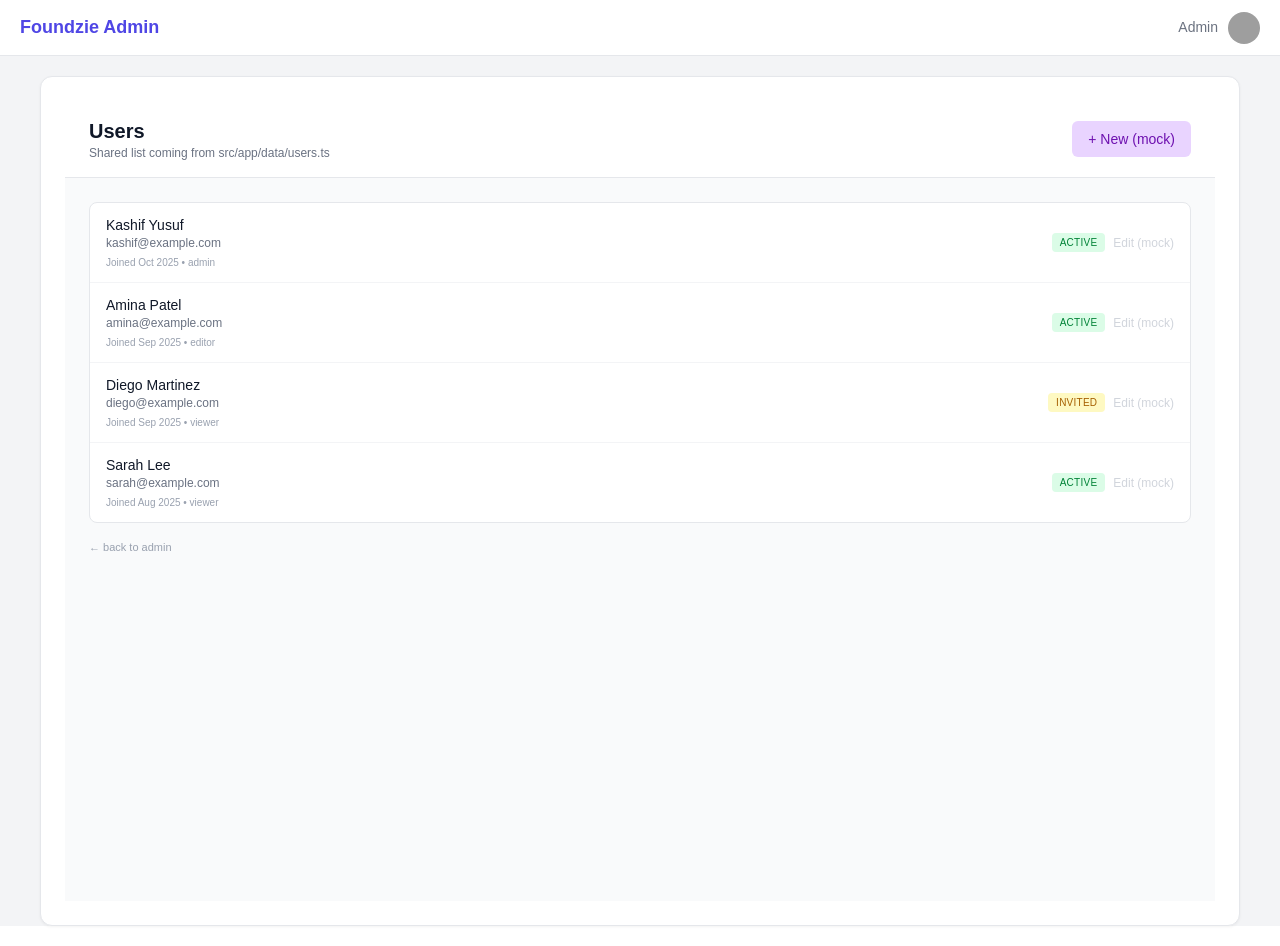
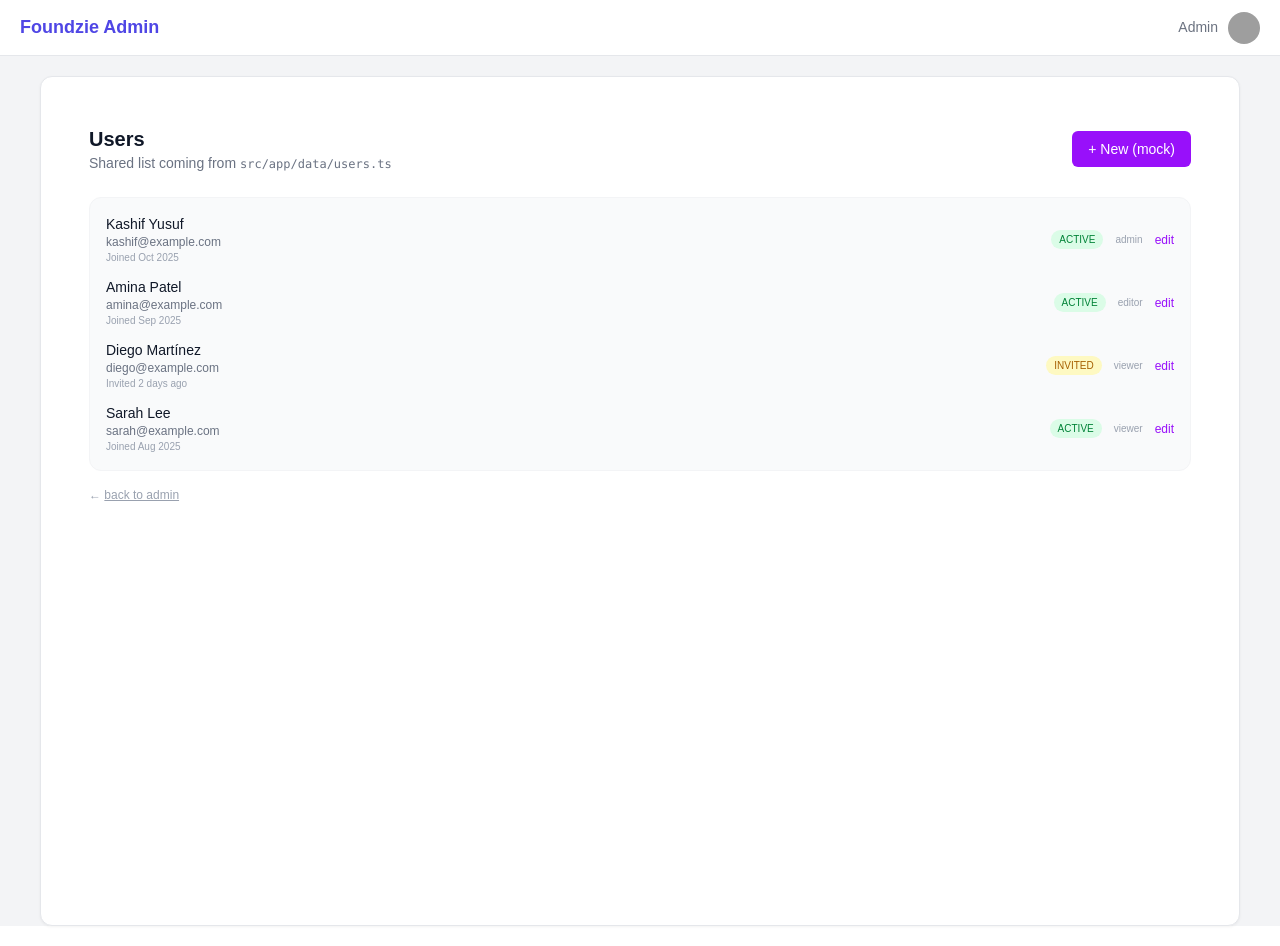
Before and after one commit to Foundzie/foundzie-v2, a Next.js app: page /admin/users in a window 1280 px wide. Built offline with nearby package versions, Linux system fonts and the light colour scheme; grey boxes are pictures that could not be loaded.

Commit message:
Add admin user create and edit mock pages

```diff
--- /dev/null
+++ b/src/app/admin/users/[id]/page.tsx
@@ -0,0 +1,90 @@
+// src/app/admin/users/[id]/page.tsx
+import Link from 'next/link';
+import mockUsers from '@/app/data/users';
+
+interface PageProps {
+  params: { id: string };
+}
+
+export default function AdminEditUserPage({ params }: PageProps) {
+  const user = mockUsers.find((u) => u.id === params.id);
+
+  if (!user) {
+    return (
+      <main className="min-h-screen bg-white px-6 py-6">
+        <p className="text-sm text-red-500 mb-4">User not found.</p>
+        <Link href="/admin/users" className="text-xs text-gray-400">
+          ← back to users
+        </Link>
+      </main>
+    );
+  }
+
+  return (
+    <main className="min-h-screen bg-white px-6 py-6">
+      <Link href="/admin/users" className="text-xs text-gray-400 mb-4 inline-block">
+        ← back to users
+      </Link>
+
+      <h1 className="text-xl font-semibold text-gray-900 mb-2">
+        Edit user: {user.name}
+      </h1>
+      <p className="text-sm text-gray-500 mb-6">
+        This matches our mock data stored in <code className="text-xs">src/app/data/users.ts</code>.
+      </p>
+
+      <form className="space-y-4 bg-gray-50 border border-gray-100 rounded-xl p-5 max-w-md">
+        <div>
+          <label className="block text-xs text-gray-500 mb-1">Name</label>
+          <input
+            type="text"
+            defaultValue={user.name}
+            className="w-full border border-gray-200 rounded-md px-3 py-2 text-sm"
+            required
+          />
+        </div>
+
+        <div>
+          <label className="block text-xs text-gray-500 mb-1">Email</label>
+          <input
+            type="email"
+            defaultValue={user.email}
+            className="w-full border border-gray-200 rounded-md px-3 py-2 text-sm"
+            required
+          />
+        </div>
+
+        <div>
+          <label className="block text-xs text-gray-500 mb-1">Role</label>
+          <select
+            defaultValue={user.role}
+            className="w-full border border-gray-200 rounded-md px-3 py-2 text-sm bg-white"
+          >
+            <option value="admin">Admin</option>
+            <option value="editor">Editor</option>
+            <option value="viewer">Viewer</option>
+          </select>
+        </div>
+
+        <div>
+          <label className="block text-xs text-gray-500 mb-1">Status</label>
+          <select
+            defaultValue={user.status}
+            className="w-full border border-gray-200 rounded-md px-3 py-2 text-sm bg-white"
+          >
+            <option value="active">Active</option>
+            <option value="invited">Invited</option>
+            <option value="disabled">Disabled</option>
+          </select>
+        </div>
+
+        <button
+          type="submit"
+          className="bg-purple-600 text-white text-sm px-4 py-2 rounded-md"
+        >
+          Save (mock)
+        </button>
+      </form>
+    </main>
+  );
+}
--- /dev/null
+++ b/src/app/admin/users/new/page.tsx
@@ -0,0 +1,70 @@
+// src/app/admin/users/new/page.tsx
+import Link from 'next/link';
+
+export default function AdminNewUserPage() {
+  return (
+    <main className="min-h-screen bg-white px-6 py-6">
+      <Link href="/admin/users" className="text-xs text-gray-400 mb-4 inline-block">
+        ← back to users
+      </Link>
+
+      <h1 className="text-xl font-semibold text-gray-900 mb-2">New user</h1>
+      <p className="text-sm text-gray-500 mb-6">
+        This is a mock form for now. In a real app we would POST to an API.
+      </p>
+
+      <form className="space-y-4 bg-gray-50 border border-gray-100 rounded-xl p-5 max-w-md">
+        <div>
+          <label className="block text-xs text-gray-500 mb-1">Name</label>
+          <input
+            type="text"
+            defaultValue=""
+            className="w-full border border-gray-200 rounded-md px-3 py-2 text-sm"
+            required
+          />
+        </div>
+
+        <div>
+          <label className="block text-xs text-gray-500 mb-1">Email</label>
+          <input
+            type="email"
+            defaultValue=""
+            className="w-full border border-gray-200 rounded-md px-3 py-2 text-sm"
+            required
+          />
+        </div>
+
+        <div>
+          <label className="block text-xs text-gray-500 mb-1">Role</label>
+          <select
+            defaultValue="viewer"
+            className="w-full border border-gray-200 rounded-md px-3 py-2 text-sm bg-white"
+          >
+            <option value="admin">Admin</option>
+            <option value="editor">Editor</option>
+            <option value="viewer">Viewer</option>
+          </select>
+        </div>
+
+        <div>
+          <label className="block text-xs text-gray-500 mb-1">Status</label>
+          <select
+            defaultValue="active"
+            className="w-full border border-gray-200 rounded-md px-3 py-2 text-sm bg-white"
+          >
+            <option value="active">Active</option>
+            <option value="invited">Invited</option>
+            <option value="disabled">Disabled</option>
+          </select>
+        </div>
+
+        <button
+          type="submit"
+          className="bg-purple-600 text-white text-sm px-4 py-2 rounded-md"
+        >
+          Save (mock)
+        </button>
+      </form>
+    </main>
+  );
+}
--- a/src/app/admin/users/page.tsx
+++ b/src/app/admin/users/page.tsx
@@ -1,70 +1,60 @@
 // src/app/admin/users/page.tsx
-import Link from "next/link";
-import { mockUsers } from "@/app/data/users";
+import Link from 'next/link';
+import mockUsers from '@/app/data/users';
 
 export default function AdminUsersPage() {
   return (
-    <main className="min-h-screen bg-gray-50">
-      {/* header */}
-      <header className="w-full bg-white border-b border-gray-200 px-6 py-4 flex items-center justify-between">
+    <main className="min-h-screen bg-white px-6 py-6">
+      <header className="flex items-center justify-between mb-6">
         <div>
           <h1 className="text-xl font-semibold text-gray-900">Users</h1>
-          <p className="text-xs text-gray-500">
-            Shared list coming from src/app/data/users.ts
+          <p className="text-sm text-gray-500">
+            Shared list coming from <code className="text-xs">src/app/data/users.ts</code>
           </p>
         </div>
-        {/* we won't actually create users, so keep this fake */}
-        <button className="bg-purple-200 text-purple-800 text-sm px-4 py-2 rounded-md cursor-not-allowed">
+        <Link
+          href="/admin/users/new"
+          className="bg-purple-600 text-white text-sm px-4 py-2 rounded-md"
+        >
           + New (mock)
-        </button>
+        </Link>
       </header>
 
-      {/* list */}
-      <section className="px-6 py-6">
-        <div className="bg-white border border-gray-200 rounded-lg">
-          <ul className="divide-y divide-gray-100">
-            {mockUsers.map((user) => (
-              <li
-                key={user.id}
-                className="flex items-center justify-between px-4 py-3"
+      <section className="bg-gray-50 border border-gray-100 rounded-xl p-4 space-y-3">
+        {mockUsers.map((u) => (
+          <div key={u.id} className="flex items-center justify-between">
+            <div>
+              <p className="text-sm font-medium text-gray-900">{u.name}</p>
+              <p className="text-xs text-gray-500">{u.email}</p>
+              <p className="text-[10px] text-gray-400">{u.joined}</p>
+            </div>
+            <div className="flex items-center gap-3">
+              <span
+                className={`text-[10px] px-2 py-0.5 rounded-full ${
+                  u.status === 'active'
+                    ? 'bg-green-100 text-green-700'
+                    : u.status === 'invited'
+                    ? 'bg-yellow-100 text-yellow-700'
+                    : 'bg-gray-100 text-gray-500'
+                }`}
               >
-                <div>
-                  <p className="text-sm font-medium text-gray-900">
-                    {user.name}
-                  </p>
-                  <p className="text-xs text-gray-500">{user.email}</p>
-                  <p className="text-[10px] text-gray-400 mt-1">
-                    Joined {user.joined} • {user.role}
-                  </p>
-                </div>
-                <div className="flex items-center gap-2">
-                  <span
-                    className={
-                      "text-[10px] uppercase tracking-wide px-2 py-[2px] rounded " +
-                      (user.status === "active"
-                        ? "bg-green-100 text-green-700"
-                        : user.status === "invited"
-                        ? "bg-yellow-100 text-yellow-700"
-                        : "bg-red-100 text-red-700")
-                    }
-                  >
-                    {user.status}
-                  </span>
-                  {/* in a real app this would go to /admin/users/[id] */}
-                  <span className="text-xs text-gray-300">Edit (mock)</span>
-                </div>
-              </li>
-            ))}
-          </ul>
-        </div>
+                {u.status.toUpperCase()}
+              </span>
+              <span className="text-[10px] text-gray-400">{u.role}</span>
+              <Link
+                href={`/admin/users/${u.id}`}
+                className="text-xs text-purple-600 hover:underline"
+              >
+                edit
+              </Link>
+            </div>
+          </div>
+        ))}
+      </section>
 
-        <Link
-          href="/admin"
-          className="inline-block mt-4 text-[11px] text-gray-400 hover:text-gray-600"
-        >
-          ← back to admin
-        </Link>
-      </section>
+      <p className="text-xs text-gray-400 mt-4">
+        ← <Link href="/admin" className="underline">back to admin</Link>
+      </p>
     </main>
   );
 }
--- a/src/app/data/users.ts
+++ b/src/app/data/users.ts
@@ -1,45 +1,50 @@
 // src/app/data/users.ts
+
+export type UserStatus = 'active' | 'invited' | 'disabled';
+export type UserRole = 'admin' | 'editor' | 'viewer';
 
 export interface AdminUser {
   id: string;
   name: string;
   email: string;
-  status: "active" | "invited" | "suspended";
-  joined: string; // e.g. "Oct 2025"
-  role: "admin" | "editor" | "viewer";
+  role: UserRole;
+  status: UserStatus;
+  joined: string; // nice-to-have text like "Joined Oct 2025"
 }
 
-export const mockUsers: AdminUser[] = [
+const mockUsers: AdminUser[] = [
   {
-    id: "1",
-    name: "Kashif Yusuf",
-    email: "kashif@example.com",
-    status: "active",
-    joined: "Oct 2025",
-    role: "admin",
+    id: '1',
+    name: 'Kashif Yusuf',
+    email: 'kashif@example.com',
+    role: 'admin',
+    status: 'active',
+    joined: 'Joined Oct 2025',
   },
   {
-    id: "2",
-    name: "Amina Patel",
-    email: "amina@example.com",
-    status: "active",
-    joined: "Sep 2025",
-    role: "editor",
+    id: '2',
+    name: 'Amina Patel',
+    email: 'amina@example.com',
+    role: 'editor',
+    status: 'active',
+    joined: 'Joined Sep 2025',
   },
   {
-    id: "3",
-    name: "Diego Martinez",
-    email: "diego@example.com",
-    status: "invited",
-    joined: "Sep 2025",
-    role: "viewer",
+    id: '3',
+    name: 'Diego Martínez',
+    email: 'diego@example.com',
+    role: 'viewer',
+    status: 'invited',
+    joined: 'Invited 2 days ago',
   },
   {
-    id: "4",
-    name: "Sarah Lee",
-    email: "sarah@example.com",
-    status: "active",
-    joined: "Aug 2025",
-    role: "viewer",
+    id: '4',
+    name: 'Sarah Lee',
+    email: 'sarah@example.com',
+    role: 'viewer',
+    status: 'active',
+    joined: 'Joined Aug 2025',
   },
 ];
+
+export default mockUsers;
```
